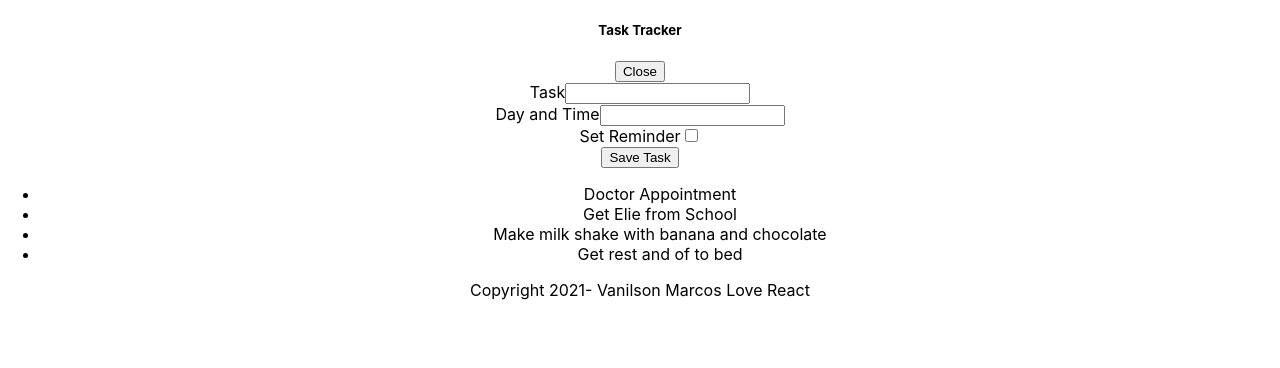
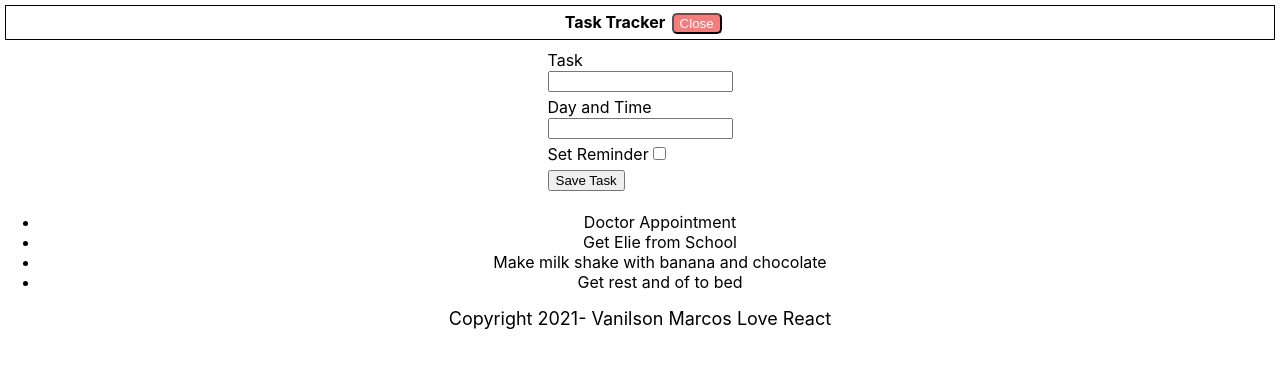
Before and after one commit to vanimarcos/tasktracker, a React (Create React App) app: page / in a window 1280 px wide. Shown: the top 368 px of the page. Built offline with nearby package versions, Linux system fonts and the light colour scheme.

Commit message:
adding fonteawesome and add style in css of footer

```diff
--- a/public/index.html
+++ b/public/index.html
@@ -10,6 +10,8 @@
       content="Web site created using create-react-app"
     />
     <link rel="apple-touch-icon" href="%PUBLIC_URL%/logo192.png" />
+    <link rel="stylesheet" href="https://maxcdn.bootstrapcdn.com/font-awesome/4.7.0/css/font-awesome.min.css">
+
     <!--
       manifest.json provides metadata used when your web app is installed on a
       user's mobile device or desktop. See https://developers.google.com/web/fundamentals/web-app-manifest/
--- a/src/components/closebutton/closebutton.css
+++ b/src/components/closebutton/closebutton.css
@@ -0,0 +1,7 @@
+.closebtn  {
+    background-color: rgba(246, 124, 124);
+    color: white;
+    border-radius: 5px;
+
+
+}
--- a/src/components/closebutton/closebutton.js
+++ b/src/components/closebutton/closebutton.js
@@ -1,10 +1,12 @@
+import "./closebutton.css"
+
 function CloseButton() {
     return (
-        <button onClick={close}>Close</button>
+        <button className="closebtn" onClick={close}>Close</button>
     )
 
     function close(){
-
+        console.log("You clicked in close button")
     }
 }
 
--- a/src/components/footer/footer.css
+++ b/src/components/footer/footer.css
@@ -0,0 +1,8 @@
+.footerdiv {
+    margin: 5px;
+
+}
+.footerspan {
+    margin: 5px;
+    font-size: large;
+}
--- a/src/components/footer/footer.js
+++ b/src/components/footer/footer.js
@@ -1,7 +1,8 @@
+import "./footer.css"
 function Footer () {
     return (
-        <div>
-            <span>Copyright 2021- Vanilson Marcos Love React</span>
+        <div className="footerdiv">
+            <span className="footerspan">Copyright 2021- Vanilson Marcos Love React</span>
         </div>
     )
 }
--- a/src/components/newtask/newtask.css
+++ b/src/components/newtask/newtask.css
@@ -0,0 +1,18 @@
+form {
+text-align: start;
+width: min-content;
+display: inline-block;
+
+
+
+}
+form > div {
+    margin: 5px;
+}
+form > div > label{
+    display: block;
+}
+
+form > div > button{
+    width: -moz-available;
+}
--- a/src/components/newtask/newtask.js
+++ b/src/components/newtask/newtask.js
@@ -1,13 +1,15 @@
+import "./newtask.css"
+
 function NewTask () {
 
     return (
         <form>
             <div>
-                <label for="taskname">Task</label>
+                <label htmlFor="taskname">Task</label>
                 <input id="taskname" type="text"></input>
             </div>
             <div>
-                <label for="daytime">Day and Time</label>
+                <label htmlFor="daytime">Day and Time</label>
                 <input id="daytime" type="Datetime"></input>
             </div>
             <div>
--- a/src/components/taskheader/taskheader.css
+++ b/src/components/taskheader/taskheader.css
@@ -0,0 +1,13 @@
+.header {
+    display:block ruby;
+    min-height: 20%;
+    border:1px solid black;
+    margin: 5px;
+
+}
+
+.title {
+    font-size: medium;
+    font-weight: bolder;
+    margin: .5%;
+}
--- a/src/components/taskheader/taskheader.js
+++ b/src/components/taskheader/taskheader.js
@@ -1,9 +1,11 @@
+import "./taskheader.css"
 import CloseButton from "../closebutton/closebutton";
+
 
 function Header() {
     return (
-        <div>
-            <h5>Task Tracker</h5>
+        <div className="header">
+            <h5 className="title">Task Tracker</h5>
             <CloseButton/>
         </div>
     )
```
